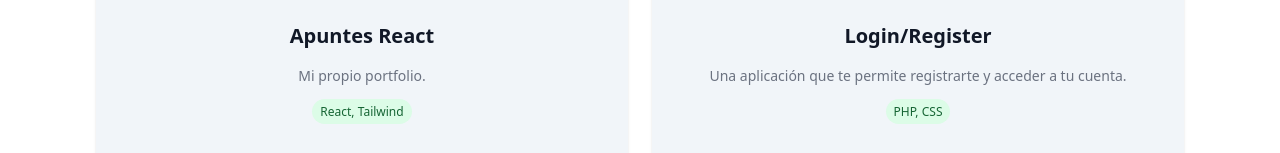
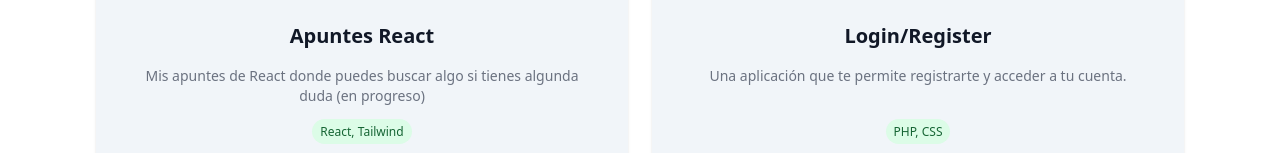
Before and after one commit to jmontes33/React-Portfolio, a React (Vite) app: page / in a window 1280 px wide. Shown: the part 1446-1599 px from the top of the page. Built offline with nearby package versions, Linux system fonts and the light colour scheme.

Commit message:
Update HomePage.jsx

```diff
--- a/src/components/HomePage.jsx
+++ b/src/components/HomePage.jsx
@@ -25,12 +25,12 @@
   },
   {
     name: "Apuntes React",
-    description: "Mi propio portfolio.",
+    description: "Mis apuntes de React donde puedes buscar algo si tienes algunda duda (en progreso)",
     role: "React, Tailwind",
     imageUrl:
-      "https://github.com/jmontes33/React-Portfolio/blob/main/src/assets/portfolio.png?raw=true",
-    netlify: "https://www.elrincondeldev.com",
-    github: "https://github.com/jmontes33/React-Portfolio",
+      "https://github.com/jmontes33/React-Portfolio/blob/main/src/assets/Apuntes%20react.png?raw=true",
+    netlify: "https://apuntes-react-jen60xhf5-jmontes33.vercel.app/",
+    github: "https://github.com/jmontes33/apuntes-react",
   },
   {
     name: "Login/Register",
```
